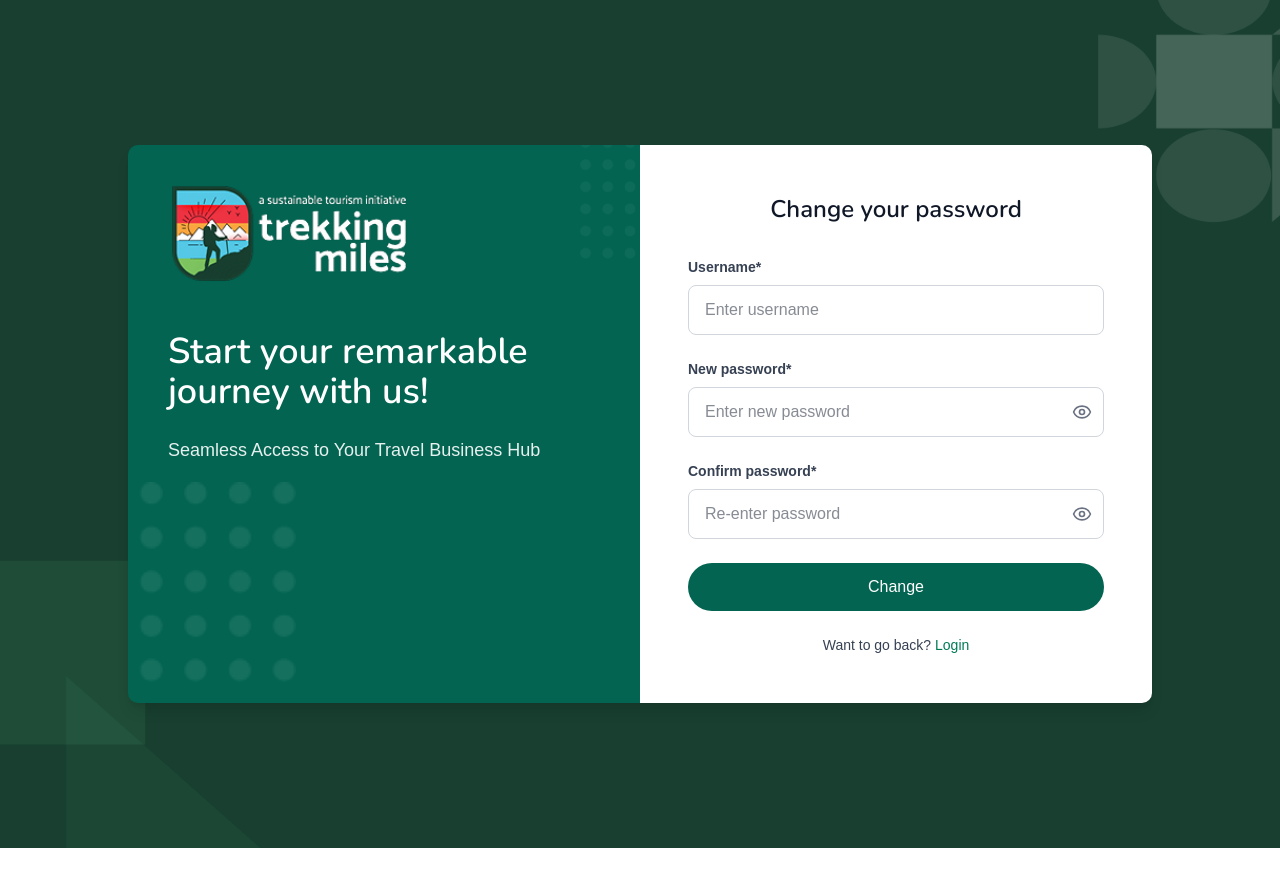
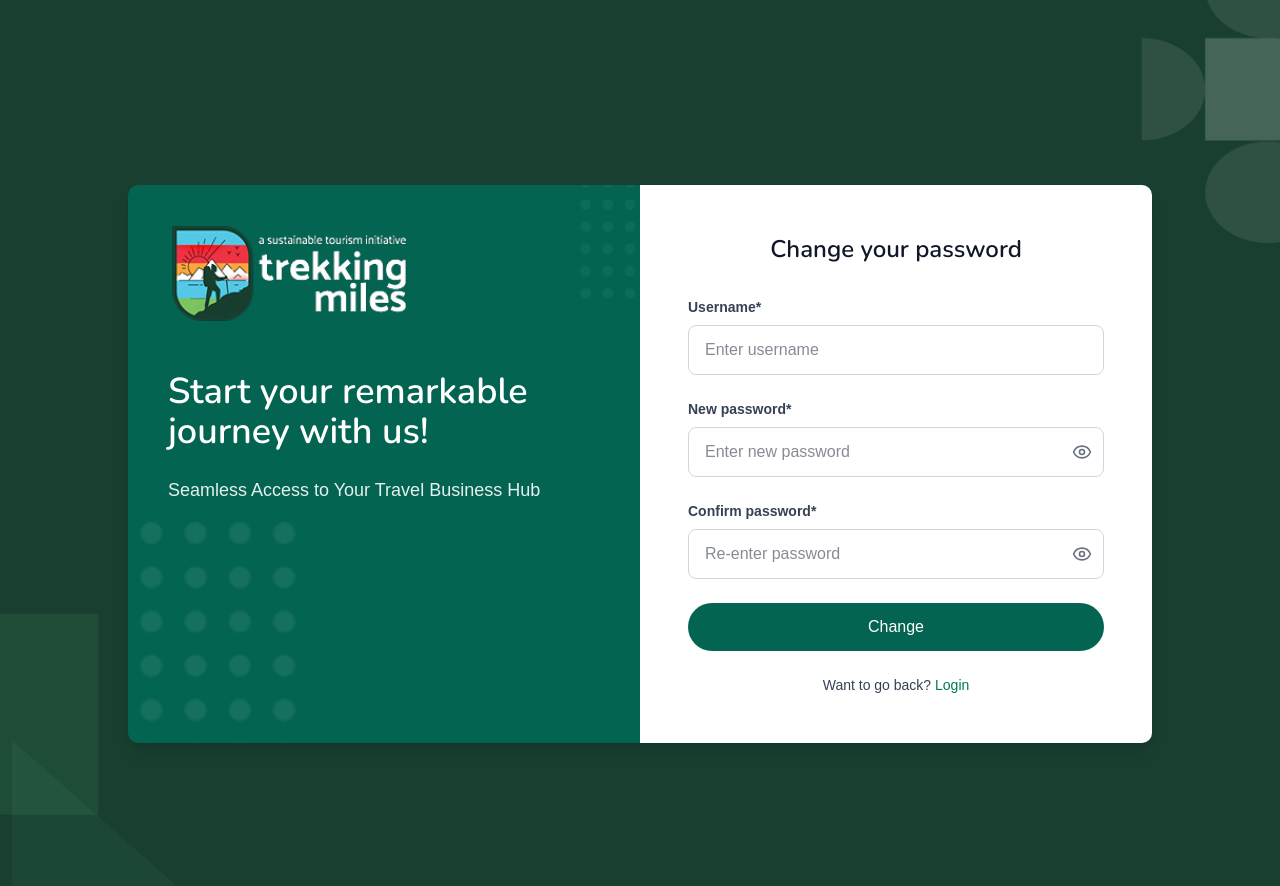
Before and after one commit to jameeshbx/trekking-miles, a Next.js app: page /reset-password in a window 1280 px wide. Shown: the top 886 px of the page. Before the commit the page ends 848 px from the top, so only its background shows below. Built offline with nearby package versions, Linux system fonts and the light colour scheme.

Commit message:
#14 reset password page updated

```diff
--- a/app/(auth)/reset-password/page.tsx
+++ b/app/(auth)/reset-password/page.tsx
@@ -24,7 +24,7 @@ export default function ResetPasswordForm() {
   }, [])
 
   return (
-    <div className="relative w-full overflow-hidden py-6 px-4 sm:px-6 lg:px-8 bg-custom-green z-[1]">
+    <div className="relative w-full overflow-hidden  py-16 px-4 sm:px-6 lg:px-8 bg-custom-green z-[1]">
       {/* Background pattern */}
       <div className="absolute inset-0 -z-10">
         <Image
```
